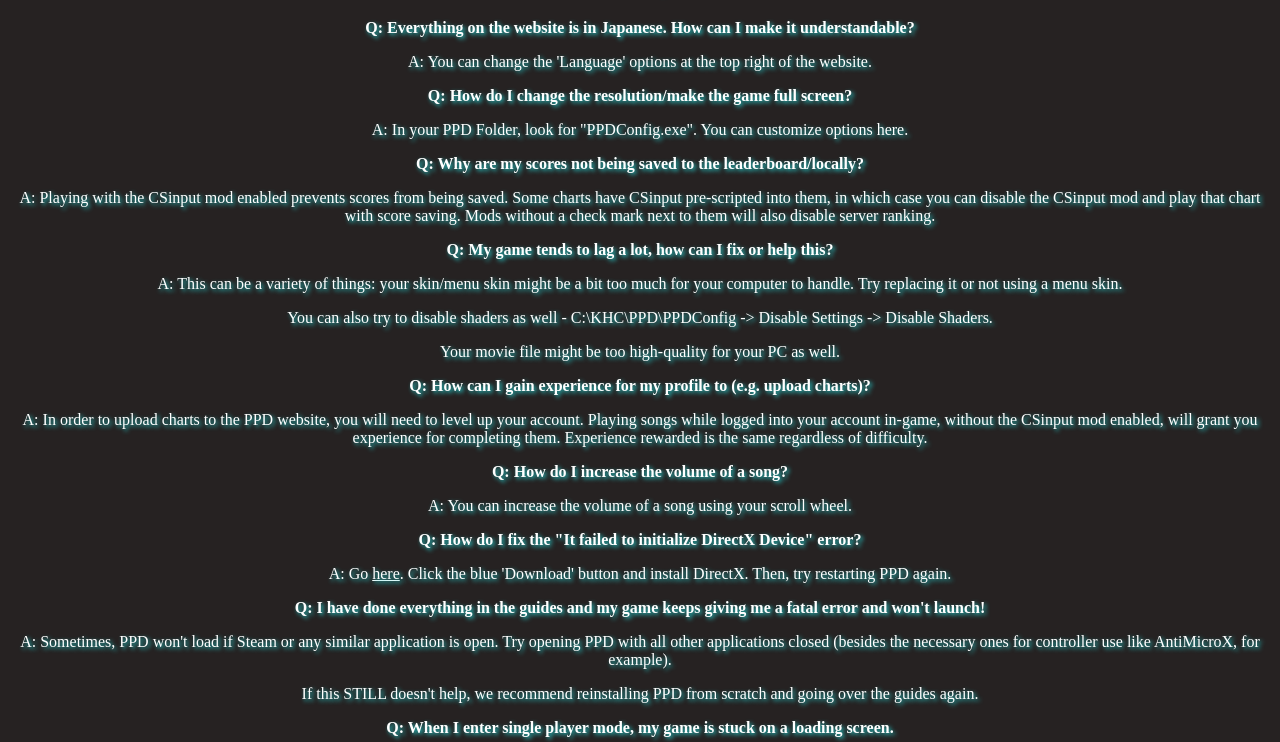
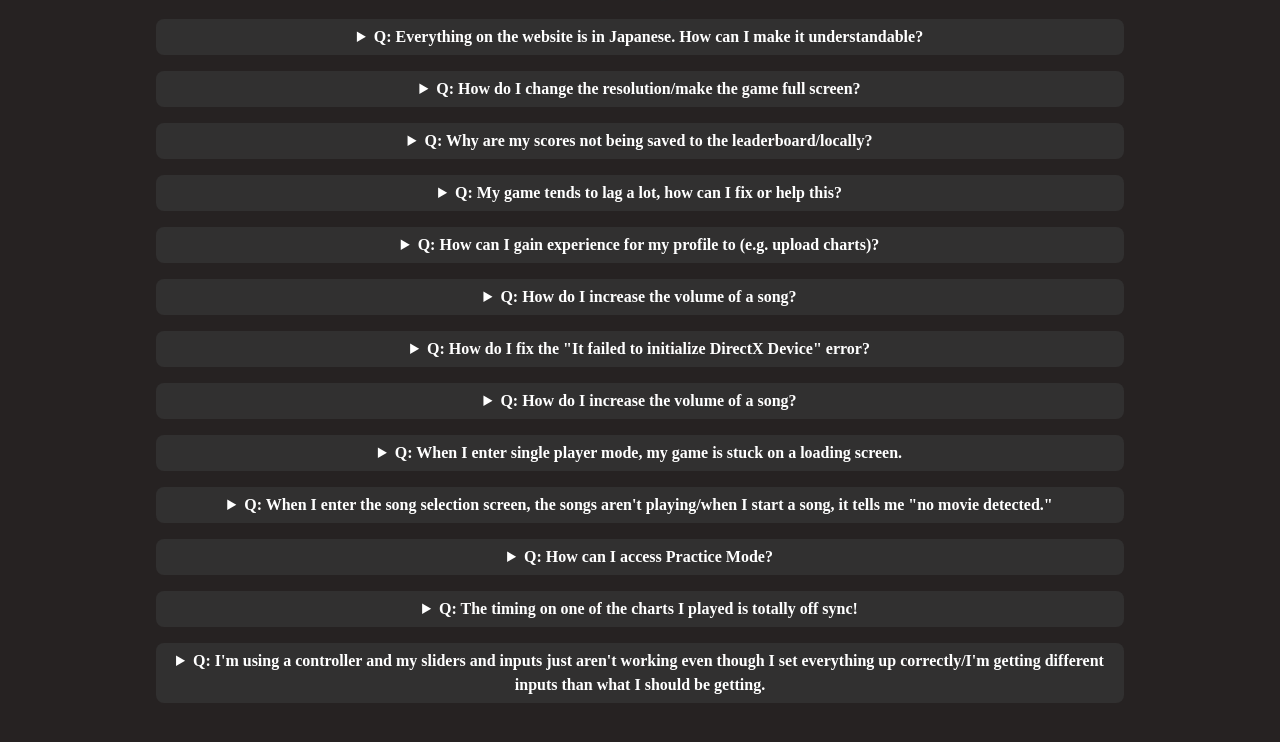
Before and after one commit to PPD-Discord/ppd-megathread.io, a plain HTML site: page faqs.html in a window 1280 px wide. Shown: the part 498-1240 px from the top of the page. Drawn offline with Linux system fonts and the light colour scheme.

Commit message:
updated FAQs
made items into drop down menus

```diff
--- a/faqs.html
+++ b/faqs.html
@@ -43,44 +43,69 @@
     <div id="belowHorizontalCenterBar">
       <h1 id="Title">FAQs</h1>
 
-      <p><strong>Q: Everything on the website is in Japanese. How can I make it understandable?</strong></p>
+      <center>
+      <details class="info custom-blocks">
+        <summary><strong>Q: Everything on the website is in Japanese. How can I make it understandable?</strong></summary>
         <p>A: You can change the 'Language' options at the top right of the website.</p>
+      </details>
 
-      <p><strong>Q: How do I change the resolution/make the game full screen?</strong></p>
+      <details class="info custom-blocks">
+        <summary><strong>Q: How do I change the resolution/make the game full screen?</strong></summary>
         <p>A: In your PPD Folder, look for "PPDConfig.exe". You can customize options here.</p>
+      </details>
 
-      <p><strong>Q: Why are my scores not being saved to the leaderboard/locally?</strong></p>
+      <details class="info custom-blocks">
+        <summary><strong>Q: Why are my scores not being saved to the leaderboard/locally?</strong></summary>
         <p>A: Playing with the CSinput mod enabled prevents scores from being saved. Some charts have CSinput pre-scripted into them, in which case you can disable the CSinput mod and play that chart with score saving. Mods without a check mark next to them will also disable server ranking.</p>
+      </details>
 
-      <p><strong>Q: My game tends to lag a lot, how can I fix or help this?</strong></p>
+      <details class="info custom-blocks">
+        <summary><strong>Q: My game tends to lag a lot, how can I fix or help this?</strong></summary>
         <p>A: This can be a variety of things: your skin/menu skin might be a bit too much for your computer to handle. Try replacing it or not using a menu skin.</p>
         <p>You can also try to disable shaders as well - C:\KHC\PPD\PPDConfig -> Disable Settings -> Disable Shaders.</p>
         <p>Your movie file might be too high-quality for your PC as well.</p>
+      </details>
 
-      <p><strong>Q: How can I gain experience for my profile to (e.g. upload charts)?</strong></p>
+      <details class="info custom-blocks">
+        <summary><strong>Q: How can I gain experience for my profile to (e.g. upload charts)?</strong></summary>
          <p>A: In order to upload charts to the PPD website, you will need to level up your account. Playing songs while logged into your account in-game, without the CSinput mod enabled, will grant you experience for completing them. Experience rewarded is the same regardless of difficulty.</p>
+      </details>
 
-      <p><strong>Q: How do I increase the volume of a song?</strong></p>
+      <details class="info custom-blocks">
+        <summary><strong>Q: How do I increase the volume of a song?</strong></summary>
         <p>A: You can increase the volume of a song using your scroll wheel.</p>
+      </details>
 
-      <p><strong>Q: How do I fix the "It failed to initialize DirectX Device" error?</strong></p>
+      <details class="info custom-blocks">
+        <summary><strong>Q: How do I fix the "It failed to initialize DirectX Device" error?</strong></summary>
         <p>A: Go <a target="blank" href="https://www.microsoft.com/en-us/download/details.aspx?id=35">here</a>. Click the blue 'Download' button and install DirectX. Then, try restarting PPD again.</p>
 
         <p><strong>Q: I have done everything in the guides and my game keeps giving me a fatal error and won't launch!</strong></p>
         <p>A: Sometimes, PPD won't load if Steam or any similar application is open. Try opening PPD with all other applications closed (besides the necessary ones for controller use like AntiMicroX, for example).</p>
         <p>If this STILL doesn't help, we recommend reinstalling PPD from scratch and going over the guides again.</p>
+      </details>
 
-      <p><strong>Q: When I enter single player mode, my game is stuck  on a loading screen.</strong></p>
+      <details class="info custom-blocks">
+        <summary><strong>Q: How do I increase the volume of a song?</strong></summary>
+        <p>A: You can increase the volume of a song using your scroll wheel.</p>
+      </details>
+
+      <details class="info custom-blocks">
+        <summary><strong>Q: When I enter single player mode, my game is stuck  on a loading screen.</strong></summary>
         <p>A: If you have a LOT of songs, sometimes PPD can take a hot minute to load. Wait at most 5 minutes.</p>
         <p>If the game still hasn't loaded, we recommend reinstalling PPD from scratch and going over the guides again.</p>
+      </details>
 
-      <p><strong>Q: When I enter the song selection screen, the songs aren't playing/when I start a song, it tells me "no movie detected."</strong></p>
+      <details class="info custom-blocks">
+        <summary><strong>Q: When I enter the song selection screen, the songs aren't playing/when I start a song, it tells me "no movie detected."</strong></summary>
         <p>A: If you are SURE you added the chart to your 'songs' folder and have the proper .mp4 video file inserted into the chart's folder, and the game still cannot play the chart or gives a 'no movie detected' error, you will need to <a target="blank" href="https://codecguide.com/download_k-lite_codec_pack_mega.htm">download the corresponding codec pack</a>.</p>
         <p>Click <a target="blank" href="https://codecguide.com/download_k-lite_codec_pack_mega.htm">here</a> to go to the website with the download:</p>
         <img src="5_faqsPage/images/codec-example.png">
         <p>Download the 'Standard' version. After downloading this, try restarting PPD and playing a song again.</p>
+      </details>
 
-      <p><strong>Q: How can I access Practice Mode?</strong></p>
+      <details class="info custom-blocks">
+        <summary><strong>Q: How can I access Practice Mode?</strong></summary>
         <p>A: <mark>In order to practice a section of a chart that you are having trouble with, you must first have a saved score on your leaderboard to access your play records.</mark></p>
         <p>So, this means you must have played the chart before without the 'CSInput' mod enabled, or have played a chart that doesn't require it to save a score.</p>
 
@@ -90,13 +115,18 @@
         <p>2. On the PlayRecords screen, go left to the Finish Time page and hit triangle. This will allow you to rewind the chart and practice a specific section. The higher the number, the earlier in the song you go back.</p>
         <img src="5_faqsPage/images/PracticeMode2.png">
         <img src="5_faqsPage/images/PracticeMode3.png">
+      </details>
 
-      <p><strong>Q: The timing on one of the charts I played is totally off sync!</strong></p>
+      <details class="info custom-blocks">
+        <summary><strong>Q: The timing on one of the charts I played is totally off sync!</strong></summary>
         <p>A: During a song, press the pause button (usually the start button on controller). Then, press left or right to adjust the song's latency (this is specific per song, it will not transfer to every song).</p>
         <p>You will likely have to trial and error this a bit to get the right latency. When you've set the right latency, you can retry the song. Your set latency will stay at what you set it at if you replay the song later, so you don't have to reset it every time.</p>
         <img src="5_faqsPage/images/LatencyExample.PNG">
+      </details>
 
-      <p><strong>Q: I'm using a controller and my sliders and inputs just aren't working even though I set everything up correctly/I'm getting different inputs than what I should be getting.</strong></p>
+      <details class="info custom-blocks" style="margin-bottom: 50px">
+        <summary><strong>Q: I'm using a controller and my sliders and inputs just aren't working even though I set everything up correctly/I'm getting different inputs than what I should be getting.</strong></summary>
+
         <p>A: If all else fails, try this:</p>
 
         <p>1. Go to your <strong>Control Panel</strong> (you can search for it in the search bar as "control panel"). Go to "<strong>View devices and printers</strong>". </p>
@@ -130,6 +160,11 @@
         <p>If there is something missing then you might need to update your drivers from there.</p>
 
         <p><small>This guide was <a target="blank" href="https://docs.google.com/document/d/1BUT3ZoWDxOkqfFKglaEkIpnSdRB79ESktp4fPKbpBjc/edit?tab=t.0">originally written</a> (with images) by <a target="blank" href="https://projectdxxx.me/user/scriptlist/id/SoupMarine">SoupMarine</a> (PPD's #1 Woman in STEM). Thank you, Soup!</small></p>
+
+      </details>
+
+
+    </center>
     </div>
 
     <script src="script.js"></script>
```
Lines whose indentation alone changed are shown as unchanged.
